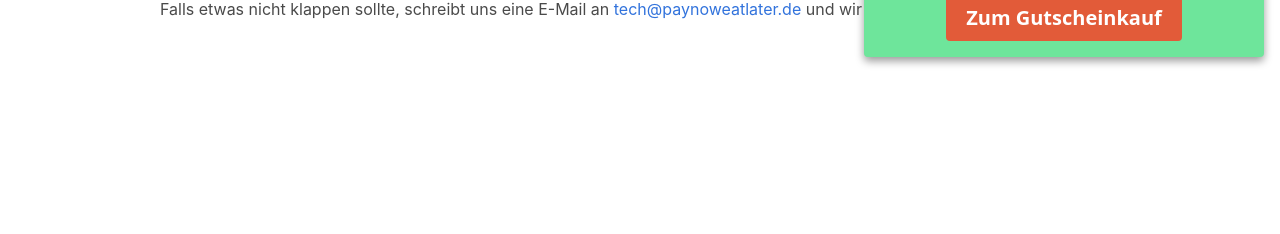
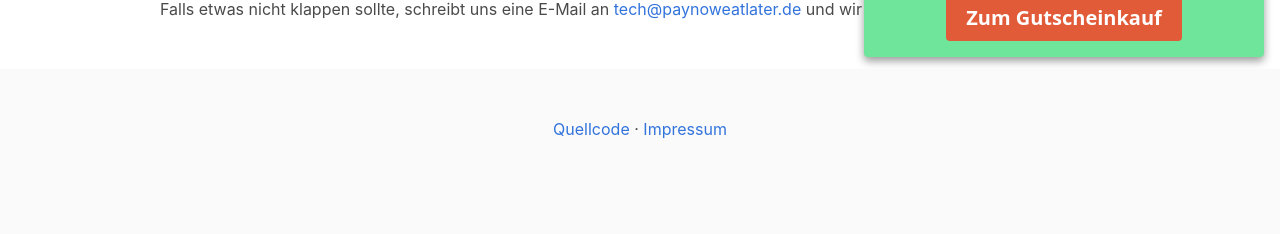
Before and after one commit to homerun-gmbh/paynoweatlater-banner, a Jekyll site: the page built from index.html, in a window 1280 px wide. Shown: the part 827-1061 px from the top of the page. Built offline with Jekyll 4.4.1, drawn with Linux system fonts in a browser that asks for light colours; before the commit the page ends 900 px from its top, so only the background shows below that.

Commit message:
Add footer information

```diff
--- a/_layouts/default.html
+++ b/_layouts/default.html
@@ -15,5 +15,12 @@
   </head>
   <body>
     {{ content }}
+    <footer class="footer">
+      <div class="content has-text-centered">
+        <p>
+          <a href="https://github.com/homerun-gmbh/paynoweatlater-banner" target="_blank">Quellcode</a> · <a href="http://www.homerun-gmbh.de" target="_blank">Impressum</a>
+        </p>
+      </div>
+    </footer>
   </body>
 </html>
--- a/assets/css/default.scss
+++ b/assets/css/default.scss
@@ -12,5 +12,6 @@ $fullhd-enabled: false;
 @import "bulma/elements/notification";
 @import "bulma/elements/title";
 @import "bulma/form/_all";
+@import "bulma/layout/footer";
 @import "bulma/layout/hero";
 @import "bulma/layout/section";
```
